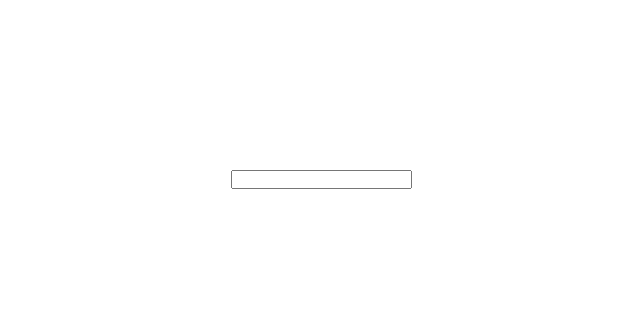
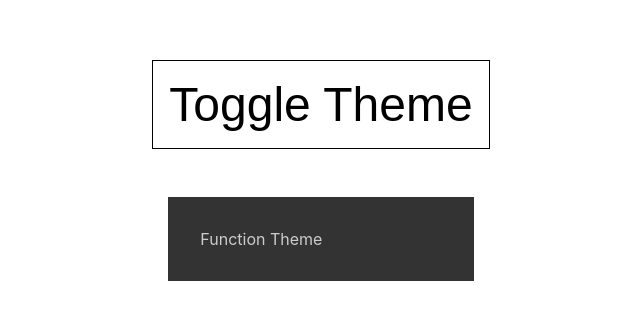
Before and after one commit to SaiPradeepti/React-Hooks, a React (Create React App) app: page / in a window 1280 px wide. Shown: the part 222-542 px from the top of the page, without its empty margins (319-959 px from the left). Built offline with nearby package versions, Linux system fonts and the light colour scheme.

Commit message:
useContext Context API

```diff
--- a/src/App.js
+++ b/src/App.js
@@ -1,12 +1,14 @@
 import React from 'react'
 import BasicCounter from "./tutorial/useReducer/1.Basic-Counter";
 import ToDo from "./tutorial/useReducer/2.ToDo/todo";
+import ContextAPI from "./tutorial/useContext/context-api"
 
 
 function App() {
   return (
     // <BasicCounter />
-    <ToDo />
+    // <ToDo />
+    <ContextAPI />
   );
 }
 
--- /dev/null
+++ b/src/tutorial/useContext/context-api.js
@@ -0,0 +1,38 @@
+import React, { useState,useContext } from 'react'
+
+export const ThemeContext = React.createContext()
+
+const ContextAPI = () => {
+    const [darkTheme,setDarkTheme] = useState(true)
+
+    const toggleTheme = () => {
+        setDarkTheme(prevDarkTheme => !prevDarkTheme)
+    }
+
+    return (
+        <>
+         <ThemeContext.Provider value={darkTheme}>
+            <button onClick={toggleTheme}>Toggle Theme</button>
+            <FunctionContextComponent/>
+         </ThemeContext.Provider>
+        </>
+    )
+}
+
+const FunctionContextComponent = () => {
+    const darkTheme = useContext(ThemeContext);
+    console.log(darkTheme);
+    const themeStyles = {
+        backgroundColor: darkTheme ? '#333' : '#CCC',
+        color: darkTheme ? '#CCC' : '#333',
+        padding: '2rem',
+        margin: '2rem'
+    }
+    return (
+        <div style={themeStyles}>
+            Function Theme
+        </div>
+    )
+}
+
+export default ContextAPI
```
Also changed, not shown: 1 other file (tests, documents, lock files or other folders).
